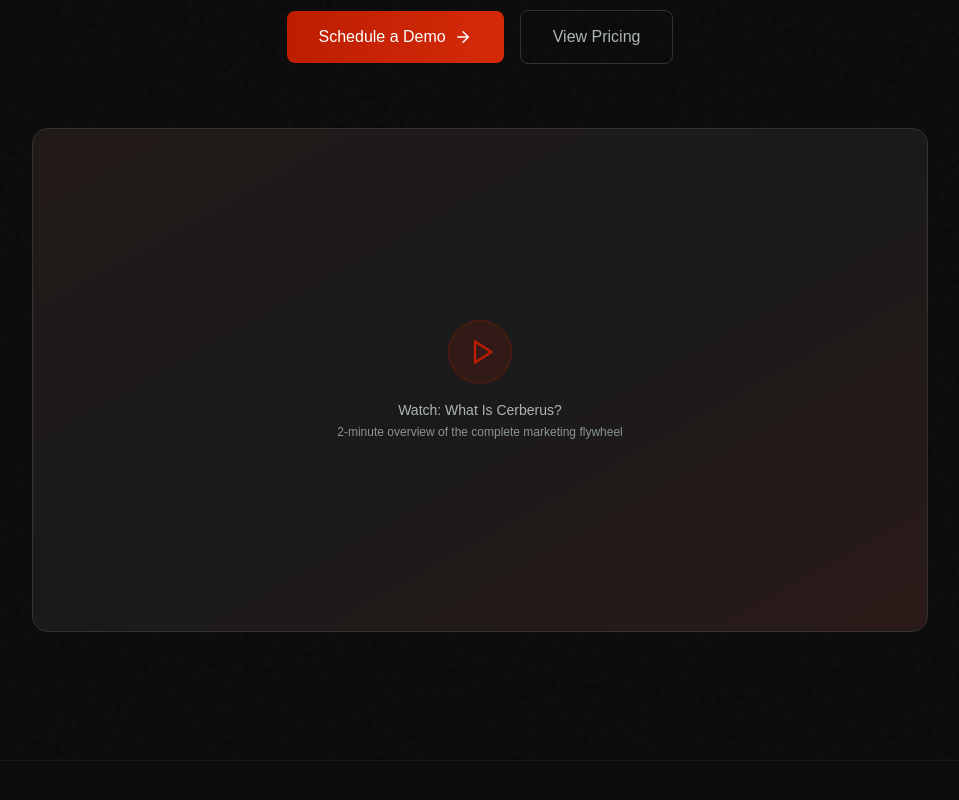
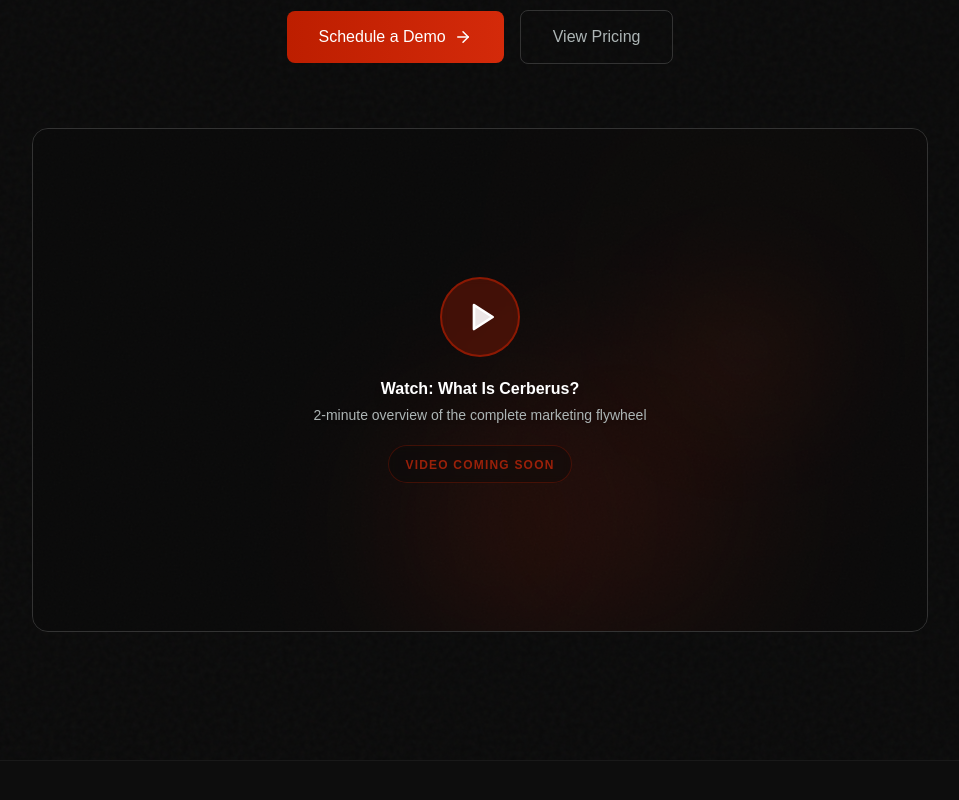
Before and after one commit to bbrondt/cerberus-crm-site, a Next.js app: page / in a window 1280 px wide. Shown: the part 520-1320 px from the top of the page, without its empty margins (160-1119 px from the left). Built offline with nearby package versions, Linux system fonts and the light colour scheme.

Commit message:
Add files via upload

```diff
--- a/components/VideoPlaceholder.tsx
+++ b/components/VideoPlaceholder.tsx
@@ -1,11 +1,10 @@
+"use client";
+
 import { Play } from "lucide-react";
 
 interface VideoPlaceholderProps {
-  /** Label shown below the play icon */
   title: string;
-  /** Description text */
   description?: string;
-  /** Aspect ratio class */
   aspect?: "video" | "square";
 }
 
@@ -18,35 +17,200 @@
     <div
       className={`relative w-full ${
         aspect === "video" ? "aspect-video" : "aspect-square"
-      } rounded-2xl overflow-hidden bg-dark-700 border border-dark-400 group`}
+      } rounded-2xl overflow-hidden bg-dark-900 border border-dark-400 group`}
     >
-      {/* Gradient overlay */}
-      <div className="absolute inset-0 bg-gradient-to-br from-cerberus-red/5 via-transparent to-cerberus-red/10" />
+      {/* ── Animated lava blobs ── */}
+      <div className="absolute inset-0 overflow-hidden">
+        {/* Blob 1 — large, slow drift */}
+        <div
+          className="absolute rounded-full blur-[80px] opacity-40"
+          style={{
+            width: "60%",
+            height: "60%",
+            background:
+              "radial-gradient(circle, rgba(189,30,0,0.7) 0%, rgba(212,42,10,0.3) 50%, transparent 70%)",
+            animation: "lava1 12s ease-in-out infinite",
+          }}
+        />
+        {/* Blob 2 — medium, opposite drift */}
+        <div
+          className="absolute rounded-full blur-[60px] opacity-35"
+          style={{
+            width: "45%",
+            height: "50%",
+            background:
+              "radial-gradient(circle, rgba(212,42,10,0.6) 0%, rgba(154,24,0,0.3) 50%, transparent 70%)",
+            animation: "lava2 10s ease-in-out infinite",
+          }}
+        />
+        {/* Blob 3 — small accent, faster */}
+        <div
+          className="absolute rounded-full blur-[50px] opacity-30"
+          style={{
+            width: "35%",
+            height: "35%",
+            background:
+              "radial-gradient(circle, rgba(255,80,40,0.5) 0%, rgba(189,30,0,0.2) 50%, transparent 70%)",
+            animation: "lava3 8s ease-in-out infinite",
+          }}
+        />
+        {/* Blob 4 — deep ember glow */}
+        <div
+          className="absolute rounded-full blur-[90px] opacity-25"
+          style={{
+            width: "50%",
+            height: "40%",
+            background:
+              "radial-gradient(circle, rgba(180,60,20,0.5) 0%, rgba(120,20,0,0.2) 50%, transparent 70%)",
+            animation: "lava4 14s ease-in-out infinite",
+          }}
+        />
+      </div>
 
-      {/* Grid pattern */}
-      <div
-        className="absolute inset-0 opacity-[0.03]"
-        style={{
-          backgroundImage:
-            "linear-gradient(rgba(255,255,255,0.1) 1px, transparent 1px), linear-gradient(90deg, rgba(255,255,255,0.1) 1px, transparent 1px)",
-          backgroundSize: "40px 40px",
-        }}
-      />
+      {/* ── Dark overlay for contrast ── */}
+      <div className="absolute inset-0 bg-dark-900/50" />
 
-      {/* Content */}
-      <div className="absolute inset-0 flex flex-col items-center justify-center gap-4 px-6">
-        <div className="w-16 h-16 rounded-full bg-cerberus-red/15 border border-cerberus-red/30 flex items-center justify-center">
-          <Play size={28} className="text-cerberus-red ml-1" />
+      {/* ── Noise texture ── */}
+      <div className="absolute inset-0 noise pointer-events-none opacity-60" />
+
+      {/* ── Content ── */}
+      <div className="absolute inset-0 flex flex-col items-center justify-center gap-5 px-6 z-10">
+        {/* Play button with pulse ring */}
+        <div className="relative">
+          {/* Pulse ring */}
+          <div
+            className="absolute inset-0 rounded-full bg-cerberus-red/20"
+            style={{ animation: "playPulse 2s ease-in-out infinite" }}
+          />
+          {/* Button */}
+          <div className="relative w-20 h-20 rounded-full bg-cerberus-red/30 border-2 border-cerberus-red/60 flex items-center justify-center backdrop-blur-sm">
+            <Play size={32} className="text-white ml-1" fill="rgba(255,255,255,0.9)" />
+          </div>
         </div>
+
+        {/* Title */}
         <div className="text-center">
-          <p className="text-sm font-medium text-cerberus-steel">{title}</p>
+          <p className="text-base font-display font-semibold text-white drop-shadow-lg">
+            {title}
+          </p>
           {description && (
-            <p className="text-xs text-cerberus-steel-dark mt-1 max-w-xs">
+            <p className="text-sm text-cerberus-steel mt-1 max-w-sm drop-shadow">
               {description}
             </p>
           )}
         </div>
+
+        {/* Flashing "Video Coming Soon" badge */}
+        <div
+          className="px-4 py-1.5 rounded-full border border-cerberus-red/40 bg-dark-900/60 backdrop-blur-sm"
+          style={{ animation: "comingSoon 2.5s ease-in-out infinite" }}
+        >
+          <span className="text-xs font-semibold uppercase tracking-widest text-cerberus-red-light">
+            Video Coming Soon
+          </span>
+        </div>
       </div>
+
+      {/* ── Keyframes ── */}
+      <style jsx>{`
+        @keyframes lava1 {
+          0%,
+          100% {
+            top: 10%;
+            left: 5%;
+            transform: scale(1) rotate(0deg);
+          }
+          25% {
+            top: 30%;
+            left: 50%;
+            transform: scale(1.2) rotate(45deg);
+          }
+          50% {
+            top: 50%;
+            left: 30%;
+            transform: scale(0.9) rotate(90deg);
+          }
+          75% {
+            top: 15%;
+            left: 60%;
+            transform: scale(1.1) rotate(135deg);
+          }
+        }
+        @keyframes lava2 {
+          0%,
+          100% {
+            top: 60%;
+            left: 55%;
+            transform: scale(1) rotate(0deg);
+          }
+          25% {
+            top: 20%;
+            left: 10%;
+            transform: scale(1.15) rotate(-30deg);
+          }
+          50% {
+            top: 40%;
+            left: 60%;
+            transform: scale(0.85) rotate(-60deg);
+          }
+          75% {
+            top: 55%;
+            left: 25%;
+            transform: scale(1.05) rotate(-90deg);
+          }
+        }
+        @keyframes lava3 {
+          0%,
+          100% {
+            top: 35%;
+            left: 70%;
+            transform: scale(1);
+          }
+          33% {
+            top: 60%;
+            left: 15%;
+            transform: scale(1.3);
+          }
+          66% {
+            top: 10%;
+            left: 45%;
+            transform: scale(0.8);
+          }
+        }
+        @keyframes lava4 {
+          0%,
+          100% {
+            top: 50%;
+            left: 20%;
+            transform: scale(1) rotate(0deg);
+          }
+          50% {
+            top: 10%;
+            left: 55%;
+            transform: scale(1.2) rotate(60deg);
+          }
+        }
+        @keyframes playPulse {
+          0%,
+          100% {
+            transform: scale(1);
+            opacity: 0.4;
+          }
+          50% {
+            transform: scale(1.5);
+            opacity: 0;
+          }
+        }
+        @keyframes comingSoon {
+          0%,
+          100% {
+            opacity: 1;
+          }
+          50% {
+            opacity: 0.3;
+          }
+        }
+      `}</style>
     </div>
   );
 }
```
